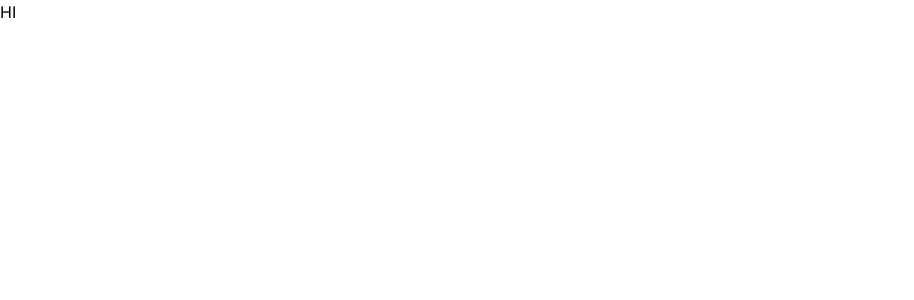
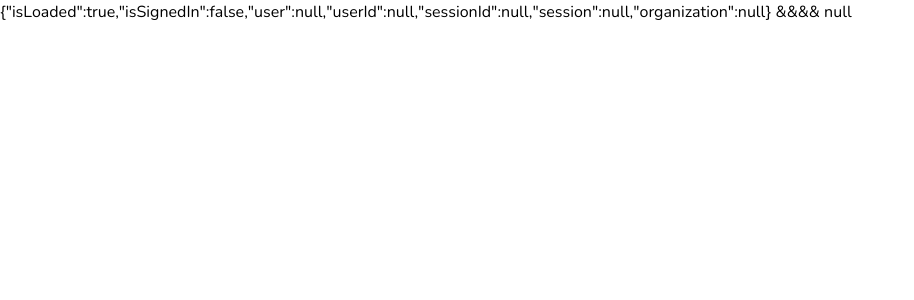
Before and after one commit to emon5122/basicTs, a Next.js app: page / in a window 1280 px wide. Shown: the top 300 px of the page, without its empty margins (0-914 px from the left). Built offline with nearby package versions, Linux system fonts and the light colour scheme; no server answers.

Commit message:
clerk setup

```diff
--- /dev/null
+++ b/app/(clerk)/sign-in/[...sign-in]/page.tsx
@@ -0,0 +1,5 @@
+import { SignIn } from "@clerk/nextjs";
+
+export default function Page() {
+    return <SignIn />;
+}
--- /dev/null
+++ b/app/(clerk)/sign-up/[...sign-up]/page.tsx
@@ -0,0 +1,4 @@
+import { SignUp } from "@clerk/nextjs";
+export default function Page() {
+    return <SignUp />;
+}
--- /dev/null
+++ b/app/(clerk)/user/page.tsx
@@ -0,0 +1,4 @@
+import { UserProfile } from "@clerk/nextjs";
+export default function Profile() {
+    return <UserProfile />;
+}
--- a/app/layout.tsx
+++ b/app/layout.tsx
@@ -1,23 +1,23 @@
 import "./globals.css";
-import { Inter } from "next/font/google";
+import { Nunito } from "next/font/google";
 import { ClerkProvider } from "@clerk/nextjs";
+import { ReactNode } from "react";
+import Provider from "./provider";
 
-const inter = Inter({ subsets: ["latin"] });
+const nunito = Nunito({ subsets: ["latin"] });
 
 export const metadata = {
-    title: "Create Next App",
-    description: "Generated by create next app",
+    title: "Advanced Blog",
+    description: "Hobby Project",
 };
 
-export default function RootLayout({
-    children,
-}: {
-    children: React.ReactNode;
-}) {
+export default function RootLayout({ children }: { children: ReactNode }) {
     return (
         <ClerkProvider>
             <html lang="en">
-                <body className={inter.className}>{children}</body>
+                <body className={nunito.className}>
+                    <Provider>{children}</Provider>
+                </body>
             </html>
         </ClerkProvider>
     );
--- a/app/page.tsx
+++ b/app/page.tsx
@@ -1,4 +1,12 @@
-const Home = () => {
-    return <main>HI</main>;
-};
-export default Home;
+"use server";
+import { auth, currentUser } from "@clerk/nextjs";
+
+export default async function Home() {
+    const obj = auth();
+    const user = await currentUser();
+    return (
+        <div>
+            {JSON.stringify(obj)} &&&& {JSON.stringify(user)}
+        </div>
+    );
+}
--- a/app/provider.tsx
+++ b/app/provider.tsx
@@ -0,0 +1,15 @@
+"use client";
+import { QueryClient, QueryClientProvider } from "@tanstack/react-query";
+import { ReactQueryDevtools } from "@tanstack/react-query-devtools";
+import { ReactNode, useState } from "react";
+
+const Provider = ({ children }: { children: ReactNode }) => {
+    const [queryClient] = useState(() => new QueryClient());
+    return (
+        <QueryClientProvider client={queryClient}>
+            {children}
+            <ReactQueryDevtools initialIsOpen={false} />
+        </QueryClientProvider>
+    );
+};
+export default Provider;
--- a/next.config.js
+++ b/next.config.js
@@ -1,4 +1,8 @@
 /** @type {import('next').NextConfig} */
-const nextConfig = {}
+const nextConfig = {
+    experimental: {
+        serverActions: true,
+    },
+};
 
-module.exports = nextConfig
+module.exports = nextConfig;
--- a/tsconfig.json
+++ b/tsconfig.json
@@ -1,6 +1,6 @@
 {
   "compilerOptions": {
-    "target": "es5",
+    "target": "es6",
     "lib": ["dom", "dom.iterable", "esnext"],
     "allowJs": true,
     "skipLibCheck": true,
```
Also changed, not shown: package.json (+7 -4 lines), 1 other file (tests, documents, lock files or other folders).
